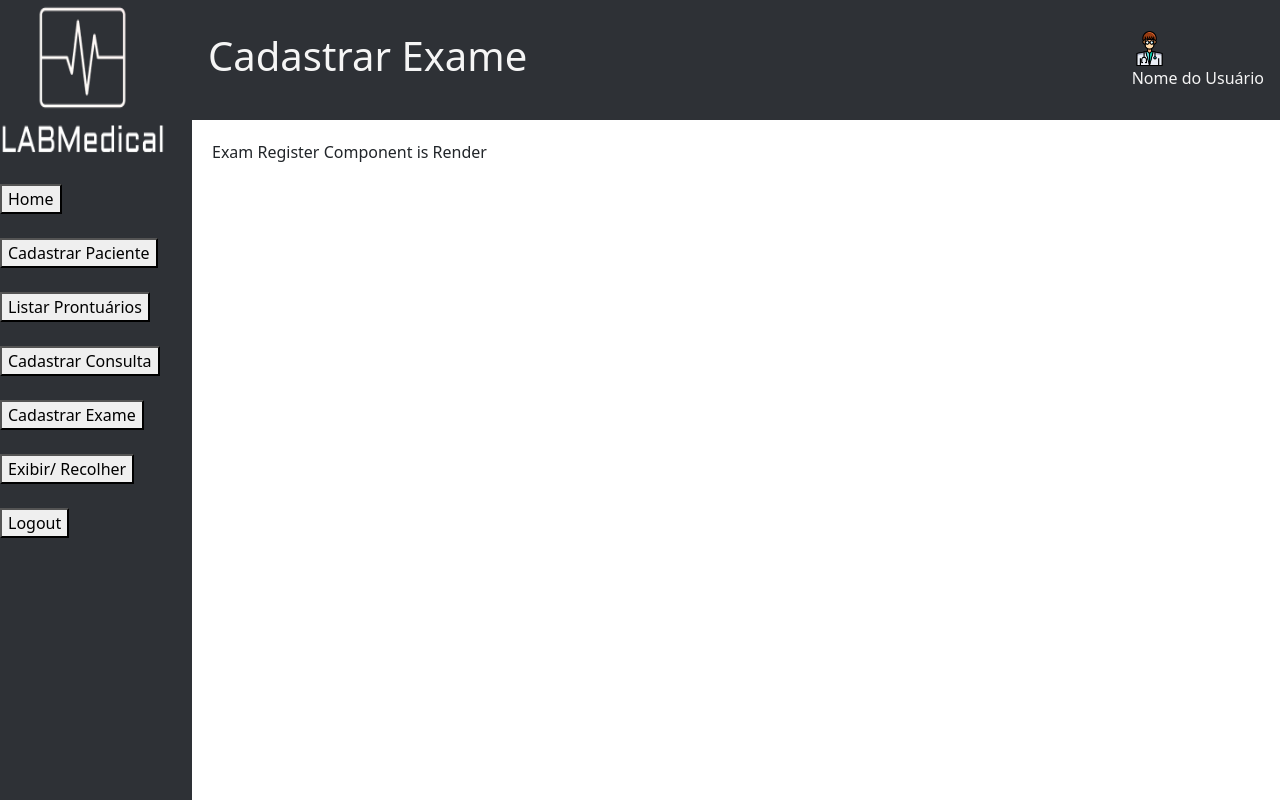
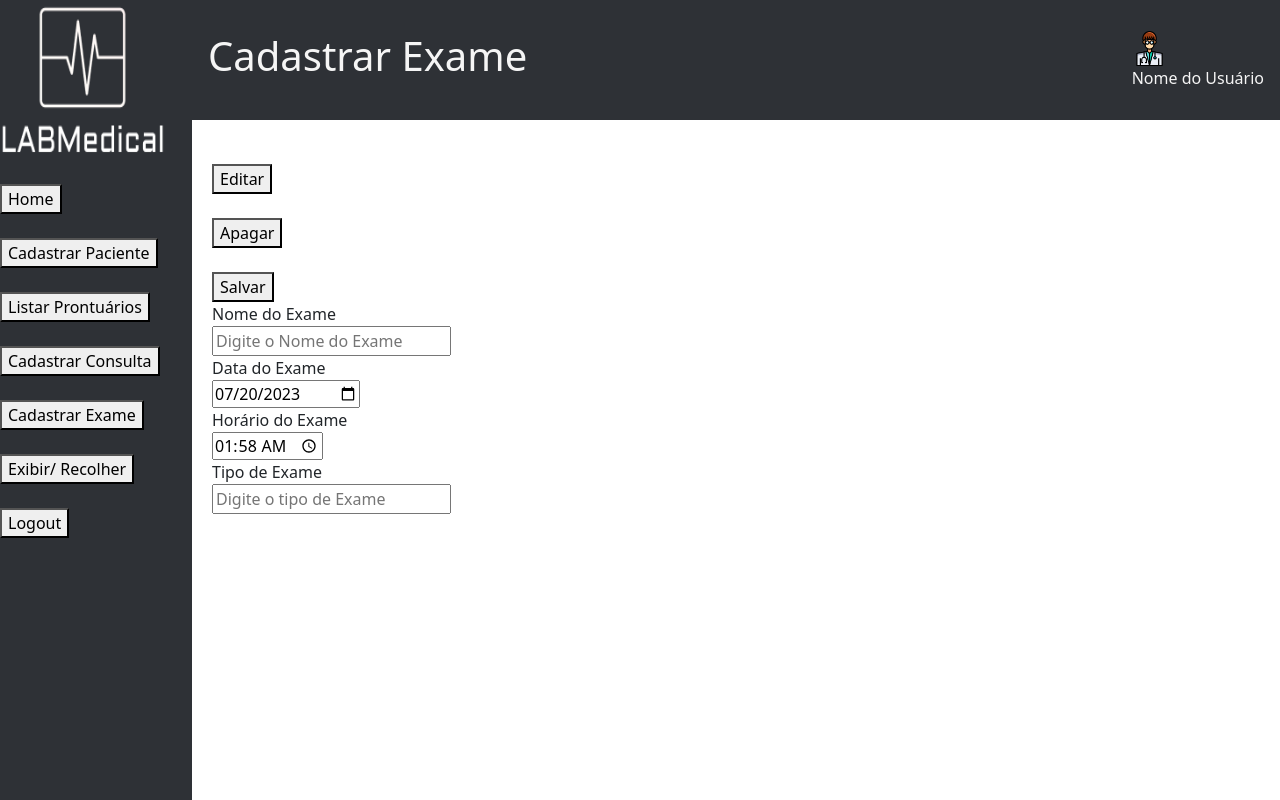
Before and after one commit to rodrigopieritz/m2labmedical, a React (Vite) app: page /exam-register in a window 1280 px wide. Built offline with nearby package versions, Linux system fonts and the light colour scheme.

Commit message:
incluidos alguns campos

```diff
--- a/src/components/ExamRegisterComponent/ExamRegisterComponent.jsx
+++ b/src/components/ExamRegisterComponent/ExamRegisterComponent.jsx
@@ -7,48 +7,52 @@ import { addmedicalAppointment } from "../../service/medicalAppointment.service"
 import { Spinner } from "react-bootstrap";
 
 export const ExamRegisterComponent = () => {
-//   const [appointReason, setAppointReason] = useState("");
-//   const [appointReasonError, setAppointReasonError] = useState("");
-//   const [appointDate, setAppointDate] = useState("");
-//   const [appointDatError, setAppointDateError] = useState("");
-//   const [submitButtonState, setSubmitButtonState] = useState("");
-//   const [editButtonState, setEditButtonState] = useState(false);
-//   const [deleteButtonState, setDeleteButtonState] = useState(false);
-//   const [appointTime, setAppointTime] = useState("");
-//   const [appointTimeError, setAppointTimeError] = useState("");
-//   const [problemDescription, setProblemDescription] = useState("");
-//   const [problemDescriptionError, setProblemDescriptionError] = useState("");
+
+  const [examName, setExamName] = useState("");
+  const [examNameError, setExamNameError] = useState("");
+
+
+  const [examDate, setExamDate] = useState("");
+  const [examDateError, setExamDateError] = useState("");
+
+  const [submitButtonState, setSubmitButtonState] = useState("");
+  const [editButtonState, setEditButtonState] = useState(false);
+  const [deleteButtonState, setDeleteButtonState] = useState(false);
+  const [examTime, setExamTime] = useState("");
+  const [examTimeError, setExamTimeError] = useState("");
+  const [examType, setExamType] = useState("");
+  const [examTypeError, setExamTypeError] = useState("");
 //   const [medicationPrescribed, setMedicationPrescribed] = useState("");
 //   const [dosageAndPrecautions, setDosageAndPrecautions] = useState("");
 //   const [dosageAndPrecautionsError, setDosageAndPrecautionsError] =
 //     useState("");
-//   const [currentDate, setCurrentDate] = useState("");
-//   const [currentTime, setCurrentTime] = useState("");
+  const [currentDate, setCurrentDate] = useState("");
+  const [currentTime, setCurrentTime] = useState("");
 //   const [searchQuery, setSearchQuery] = useState("");
 //   const [foundPatient, setFoundPatient] = useState(null);
 //   const [foundPatientError, setFoundPatientError] = useState(null);
 
-//   useEffect(() => {
-//     const getCurrentDate = () => {
-//       const now = new Date();
-//       const year = now.getFullYear();
-//       const month = String(now.getMonth() + 1).padStart(2, "0");
-//       const day = String(now.getDate()).padStart(2, "0");
-//       return `${year}-${month}-${day}`;
-//     };
+  useEffect(() => {
+    const getCurrentDate = () => {
+      const now = new Date();
+      const year = now.getFullYear();
+      const month = String(now.getMonth() + 1).padStart(2, "0");
+      const day = String(now.getDate()).padStart(2, "0");
+      return `${year}-${month}-${day}`;
+    };
 
-//     const getCurrentTime = () => {
-//       const now = new Date();
-//       const hours = String(now.getHours()).padStart(2, "0");
-//       const minutes = String(now.getMinutes()).padStart(2, "0");
-//       return `${hours}:${minutes}`;
-//     };
+    const getCurrentTime = () => {
+      const now = new Date();
+      const hours = String(now.getHours()).padStart(2, "0");
+      const minutes = String(now.getMinutes()).padStart(2, "0");
+      return `${hours}:${minutes}`;
+    };
 
-//     setAppointDate(getCurrentDate());
-//     setCurrentDate(getCurrentDate());
-//     setAppointTime(getCurrentTime());
-//     setCurrentTime(getCurrentTime());
-//   }, []);
+    setExamDate(getCurrentDate());
+    setCurrentDate(getCurrentDate());
+    setExamTime(getCurrentTime());
+    setCurrentTime(getCurrentTime());
+  }, []);
 
 //   const handleSearchPatient = () => {
 //     if (searchQuery.trim() === "") {
@@ -69,23 +73,23 @@ export const ExamRegisterComponent = () => {
 //     }
 //   };
 
-//   const handleInput = (event) => {
-//     event.preventDefault();
-//     setDeleteButtonState(true);
-//     setEditButtonState(true);
-//     const { value, id } = event.target;
-//     if (id === "appointReason") {
-//       setAppointReason(value);
-//       setAppointReasonError("");
-//     } else if (id === "appointDate") {
-//       setAppointDate(value);
-//       setAppointDateError("");
-//     } else if (id === "appointTime") {
-//       setAppointTime(value);
-//       setAppointTimeError("");
-//     } else if (id === "problemDescription") {
-//       setProblemDescription(value);
-//       setProblemDescriptionError("");
+  const handleInput = (event) => {
+    event.preventDefault();
+    setDeleteButtonState(true);
+    setEditButtonState(true);
+    const { value, id } = event.target;
+    if (id === "examName") {
+      setExamName(value);
+      setExamNameError("");
+    } else if (id === "examDateDate") {
+      setExamDate(value);
+      setExamDateError("");
+    } else if (id === "examTime") {
+      setExamTime(value);
+      setExamTimeError("");
+    } else if (id === "examType") {
+      setExamType(value);
+      setExamTypeError("");
 //     } else if (id === "medicationPrescribed") {
 //       setMedicationPrescribed(value);
 //     } else if (id === "dosageAndPrecautions") {
@@ -94,16 +98,17 @@ export const ExamRegisterComponent = () => {
 //     } else if (id === "foundPatient") {
 //       setFoundPatient(value);
 //       setFoundPatientError("");
-//     }
-//   };
+    }
+  };
 
 //   const addMedicalAppointmentToLocalStorage = () => {
 //     const newMedicalAppointment = {
 //       patient: foundPatient.id,
-//       appointReason: appointReason,
-//       appointDate: appointDate,
-//       appointTime: appointTime,
-//       problemDescription: problemDescription,
+//       examName: examName,
+//       examDate: examDate,
+//       examTime: examTime,
+//       examType: examType,
+
 //       dosageAndPrecautions: dosageAndPrecautions,
 //       medicationPrescribed: medicationPrescribed,
 //     };
@@ -111,10 +116,10 @@ export const ExamRegisterComponent = () => {
 //     setSubmitButtonState("");
 //   };
 
-//   const handleFormSubmission = (e) => {
-//     e.preventDefault();
+  const handleFormSubmission = (e) => {
+    e.preventDefault();
 
-//     const validationSchema = yup.object().shape({
+    const validationSchema = yup.object().shape({
 //         foundPatient: yup
 //         .mixed()
 //         .nullable("Este campo é obrigatório")
@@ -125,74 +130,76 @@ export const ExamRegisterComponent = () => {
 //             return value !== null;
 //           }
 //         ),
-//       appointReason: yup
-//         .string()
-//         .min(6, "Este campo deve ter pelo menos 6 caracteres")
-//         .max(60, "Este campo deve ter no máximo 60 caracteres"),
-//       appointDate: yup
-//         .date("Este campo é obrigatório")
-//         .required("Este campo é obrigatório")
-//         .nullable("Este campo é obrigatório")
-//         .typeError("Data de nascimento inválida"),
-//       appointTime: yup.string().required("Este campo é obrigatório"),
-//       problemDescription: yup
-//         .string()
-//         .min(15, "Este campo deve ter pelo menos 15 caracteres")
-//         .max(1000, "Este campo deve ter no máximo 1000 caracteres")
-//         .required("Este campo é obrigatório"),
+      examName: yup
+        .string()
+        .min(5, "Este campo deve ter pelo menos 6 caracteres")
+        .max(50, "Este campo deve ter no máximo 60 caracteres"),
+        examDate: yup
+        .date("Este campo é obrigatório")
+        .required("Este campo é obrigatório")
+        .nullable("Este campo é obrigatório")
+        .typeError("Data inválida"),
+      examTime: yup
+      .string()
+      .required("Este campo é obrigatório"),
+      examType: yup
+        .string()
+        .min(5, "Este campo deve ter pelo menos 5 caracteres")
+        .max(30, "Este campo deve ter no máximo 30 caracteres")
+        .required("Este campo é obrigatório"),
 //       dosageAndPrecautions: yup
 //         .string()
 //         .min(15, "Este campo deve ter pelo menos 15 caracteres")
 //         .max(250, "Este campo deve ter no máximo 250 caracteres")
 //         .required("Este campo é obrigatório"),
-//     });
+    });
 
-//     validationSchema
-//       .validate(
-//         {
+    validationSchema
+      .validate(
+        {
 //           foundPatient,
-//           appointReason,
-//           appointDate,
-//           appointTime,
-//           problemDescription,
+          examName,
+          examDate,
+          examTime,
+          examType,
 //           dosageAndPrecautions,
-//         },
-//         { abortEarly: false }
-//       )
-//       .then(() => {
+        },
+        { abortEarly: false }
+      )
+      .then(() => {
 //         setSubmitButtonState("Carregando...");
 //         setTimeout(() => {
 //           addMedicalAppointmentToLocalStorage();
-//           alert("Nova consulta médica cadastrada com sucesso");
+          alert("Novo exame cadastrado com sucesso");
 //         }, 2000);
-//       })
-//       .catch((error) => {
-//         if (error.inner) {
-//           error.inner.forEach((err) => {
-//             const { path, message } = err;
-//             if (path === "appointReason") {
-//               setAppointReasonError(message);
-//             } else if (path === "appointDate") {
-//               setAppointDateError(message);
-//             } else if (path === "appointTime") {
-//               setAppointTimeError(message);
-//             } else if (path === "problemDescription") {
-//               setProblemDescriptionError(message);
+      })
+      .catch((error) => {
+        if (error.inner) {
+          error.inner.forEach((err) => {
+            const { path, message } = err;
+            if (path === "examName") {
+                setExamNameError(message);
+            } else if (path === "examDate") {
+              setExamDateError(message);
+            } else if (path === "examTime") {
+              setExamTimeError(message);
+            } else if (path === "examType") {
+              setExamTypeError(message);
 //             } else if (path === "medicationPrescribed") {
 //               setMedicationPrescribedError(message);
 //             } else if (path === "dosageAndPrecautions") {
 //               setDosageAndPrecautionsError(message);
 //             } else if (path === "foundPatient") {
 //               setFoundPatientError(message);
-//             }
-//           });
-//         }
-//       });
-//   };
+            }
+          });
+        }
+      });
+  };
 
   return (
     <>
-    <p>Exam Register Component is Render</p>
+
       {/* <div>
         <InputComponent
           id="searchPatientInp"
@@ -208,9 +215,9 @@ export const ExamRegisterComponent = () => {
           label="Buscar Paciente"
           onClick={handleSearchPatient}
         />
-      </div>
+      </div> */}
 
-      <Styled.MedicalRegisterComponent>
+
         <form onSubmit={handleFormSubmission} noValidate>
           <ButtonComponent
             id="editButton"
@@ -248,54 +255,54 @@ export const ExamRegisterComponent = () => {
             </div>
           )}
 
-          {!foundPatient ? (
+          {/* {!foundPatient ? (
             <div>Para começar, escolha um paciente</div>
           ) : (
             <div>Paciente: {foundPatient.name}</div>
           )}
-          {foundPatientError && <div>{foundPatientError}</div>}
+          {foundPatientError && <div>{foundPatientError}</div>} */}
 
           <InputComponent
-            id="appointReason"
+            id="examName"
             type="text"
-            placeholder="Digite o motivo da consulta"
-            label="Motivo da Consulta"
-            value={appointReason}
+            placeholder="Digite o Nome do Exame"
+            label="Nome do Exame"
+            value={examName}
             onInput={handleInput}
-            error={appointReasonError}
+            error={examNameError}
           />
-          {appointReasonError && <div>{appointReasonError}</div>}
+          {examNameError && <div>{examNameError}</div>}
 
           <InputComponent
-            id="appointDate"
+            id="examDate"
             type="date"
-            label="Data da Consulta"
-            value={appointDate}
+            label="Data do Exame"
+            value={examDate}
             onInput={handleInput}
-            error={appointDate}
+            error={examDate}
           />
-          {appointDatError && <div>{appointDatError}</div>}
+          {examDateError && <div>{examDateError}</div>}
           <InputComponent
-            id="appointTime"
+            id="examTime"
             type="time"
-            label="Horário da Consulta"
-            value={appointTime}
+            label="Horário do Exame"
+            value={examTime}
             onInput={handleInput}
-            error={appointTimeError}
+            error={examTimeError}
           />
-          {appointTimeError && <div>{appointTimeError}</div>}
+          {examTimeError && <div>{examTimeError}</div>}
 
           <InputComponent
-            id="problemDescription"
+            id="examType"
             type="textarea"
-            placeholder="Digite a descrição do problema"
-            label="Descrição do Problema"
-            value={problemDescription}
+            placeholder="Digite o tipo de Exame"
+            label="Tipo de Exame"
+            value={examType}
             onInput={handleInput}
           />
-          {problemDescriptionError && <div>{problemDescriptionError}</div>}
+          {examTypeError && <div>{examTypeError}</div>}
 
-          <InputComponent
+          {/* <InputComponent
             id="medicationPrescribed"
             placeholder="Digite a prescrição médica"
             type="textarea"
@@ -311,9 +318,9 @@ export const ExamRegisterComponent = () => {
             value={dosageAndPrecautions}
             onInput={handleInput}
           />
-          {dosageAndPrecautionsError && <div>{dosageAndPrecautionsError}</div>}
+          {dosageAndPrecautionsError && <div>{dosageAndPrecautionsError}</div>} */}
         </form>
-      </Styled.MedicalRegisterComponent> */}
+
     </>
   );
 };
```
